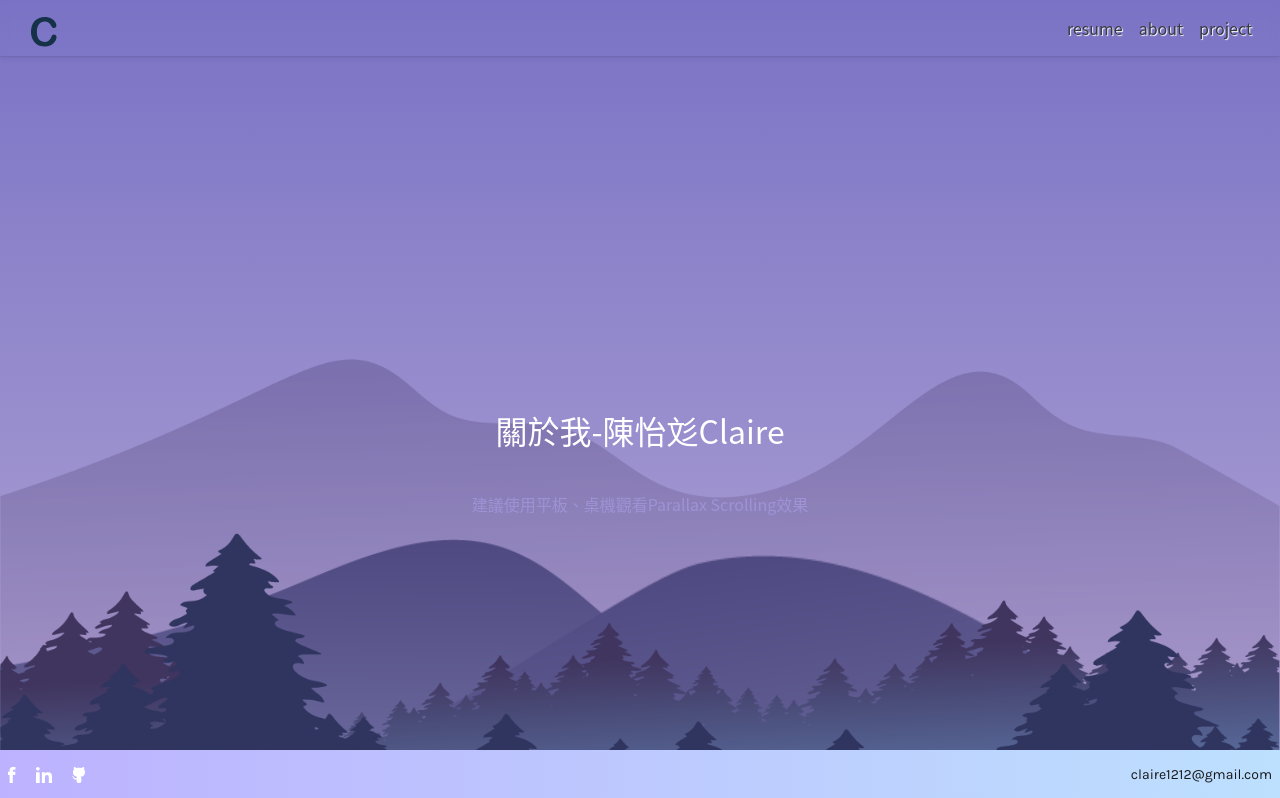
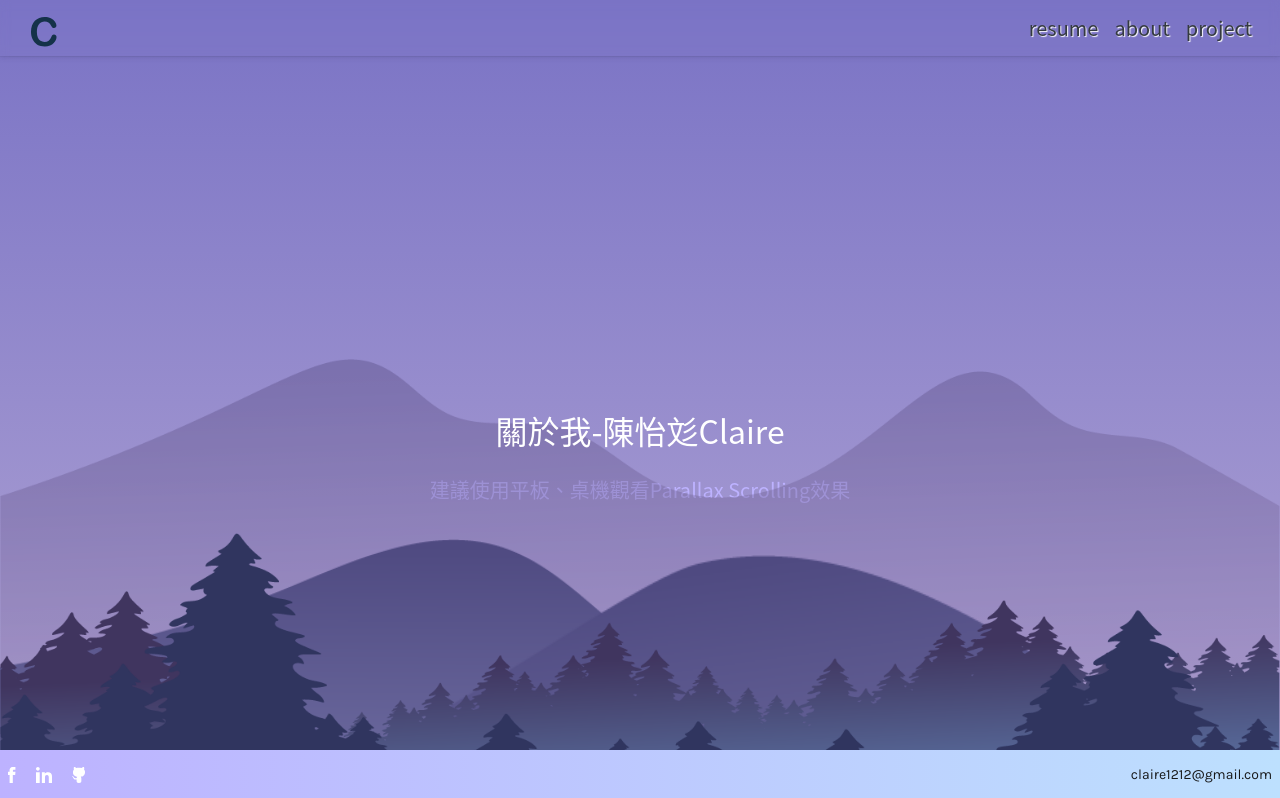
Before and after one commit to yxwchen/claireWeb2024, a plain HTML site: page about.html in a window 1280 px wide. Shown: the top 798 px of the page. Drawn offline with nearby package versions, Linux system fonts and the light colour scheme; files that its build step writes are made by us from their sources.

Commit message:
modify font-size

```diff
--- a/asset/scss/_site.scss
+++ b/asset/scss/_site.scss
@@ -16,7 +16,7 @@ html {
 body {
     font-family: "Noto Sans CJK TC", "Microsoft JhengHei", PingFang, STHeiti, sans-serif, serif;
     line-height: 1.8;
-
+    font-size: 1.25rem; //上傳github字太小，調整全站字體
 }
 
 body#resume {
```
Also changed, not shown: 1 other file.
